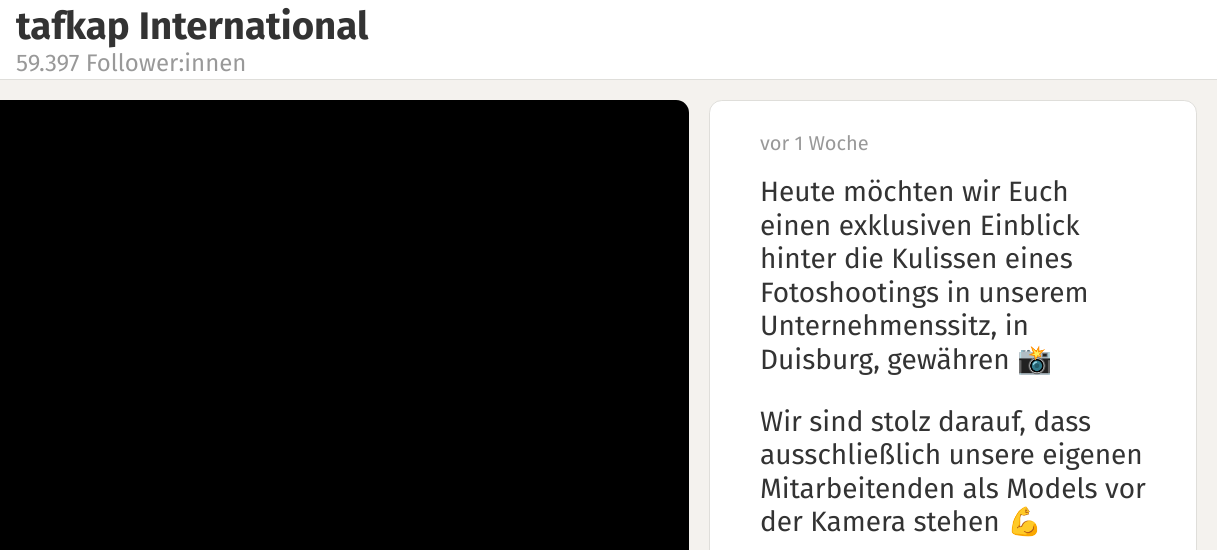
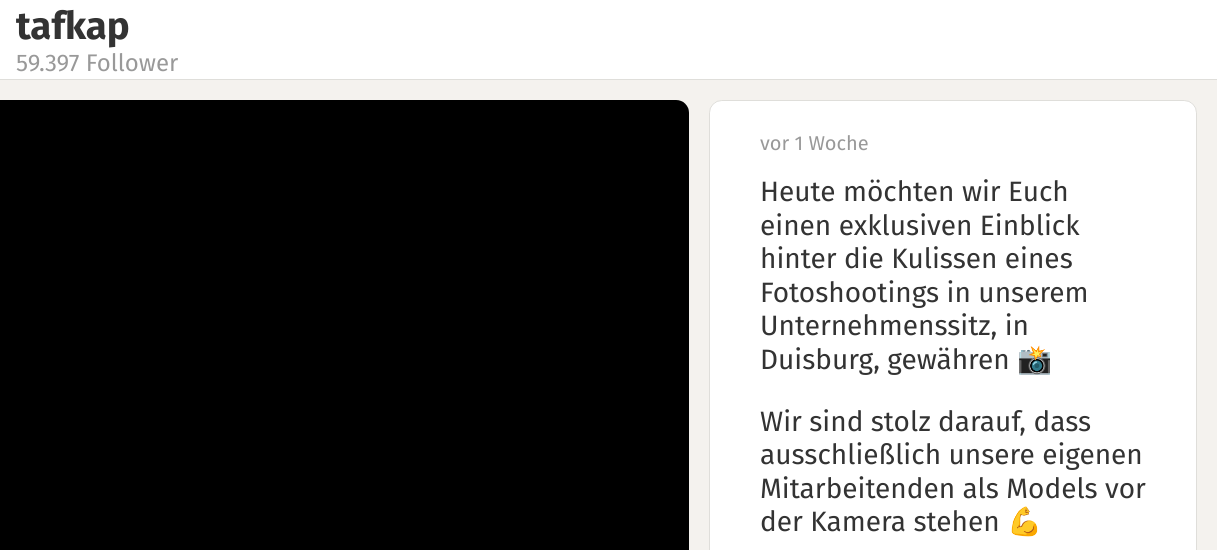
Before and after one commit to tafkaps/linkedIn, a plain HTML site: page index.html in a window 1280 px wide. Shown: the top 550 px of the page, 63-1280 px from the left. Drawn offline with Linux system fonts and the light colour scheme; a script that the page names is missing.

Commit message:
Update index.html

```diff
--- a/index.html
+++ b/index.html
@@ -11,8 +11,8 @@
       <header class="header">
          <img src="img/linkedin.png" alt="LinkedIn Logo" class="header-logo">
          <div class="header-text">
-            <span class="header-title">tafkap International</span>
-            <span class="header-subtitle">59.397 Follower:innen</span>
+            <span class="header-title">tafkap</span>
+            <span class="header-subtitle">59.397 Follower</span>
          </div>
       </header>
       <div class="grid-container">
```
